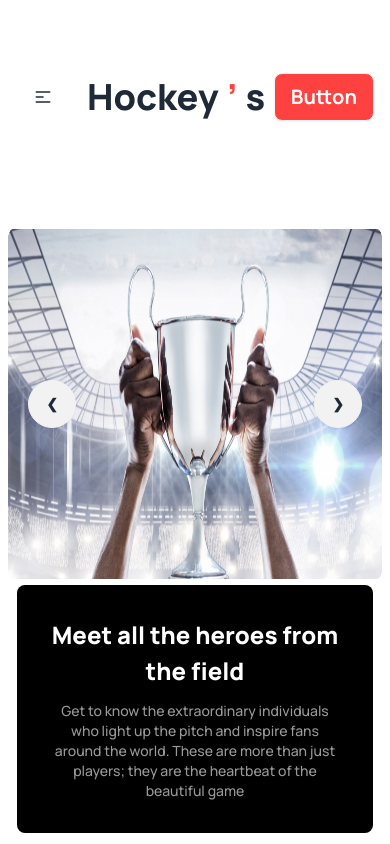
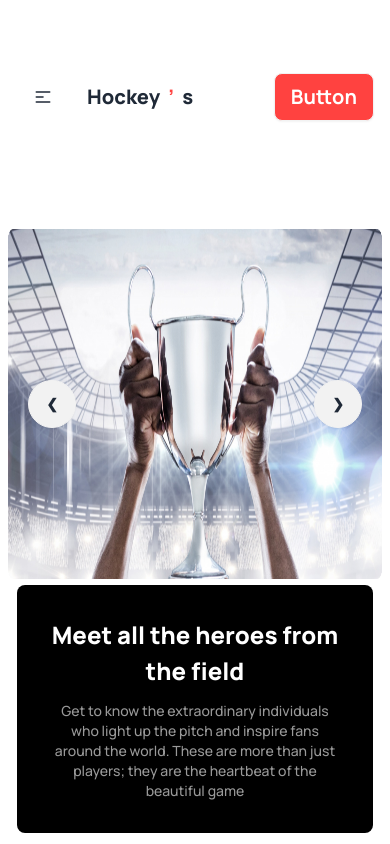
Before and after one commit to rahad2004/Assignment-3, a plain HTML site: page index.html in a window 390 px wide. Shown: the top 844 px of the page. Drawn offline with nearby package versions, Linux system fonts and the light colour scheme.

Commit message:
nav bar soloved

```diff
--- a/index.html
+++ b/index.html
@@ -62,7 +62,7 @@
                 <li><a href="">Contact</a></li>
               </ul>
             </div>
-            <a class="btn btn-ghost text-4xl font-extrabold"
+            <a class="btn btn-ghost text-xl lg:text-4xl font-extrabold"
               >Hockey<span class="text-[#FF4240]">’</span>s</a
             >
           </div>
```
